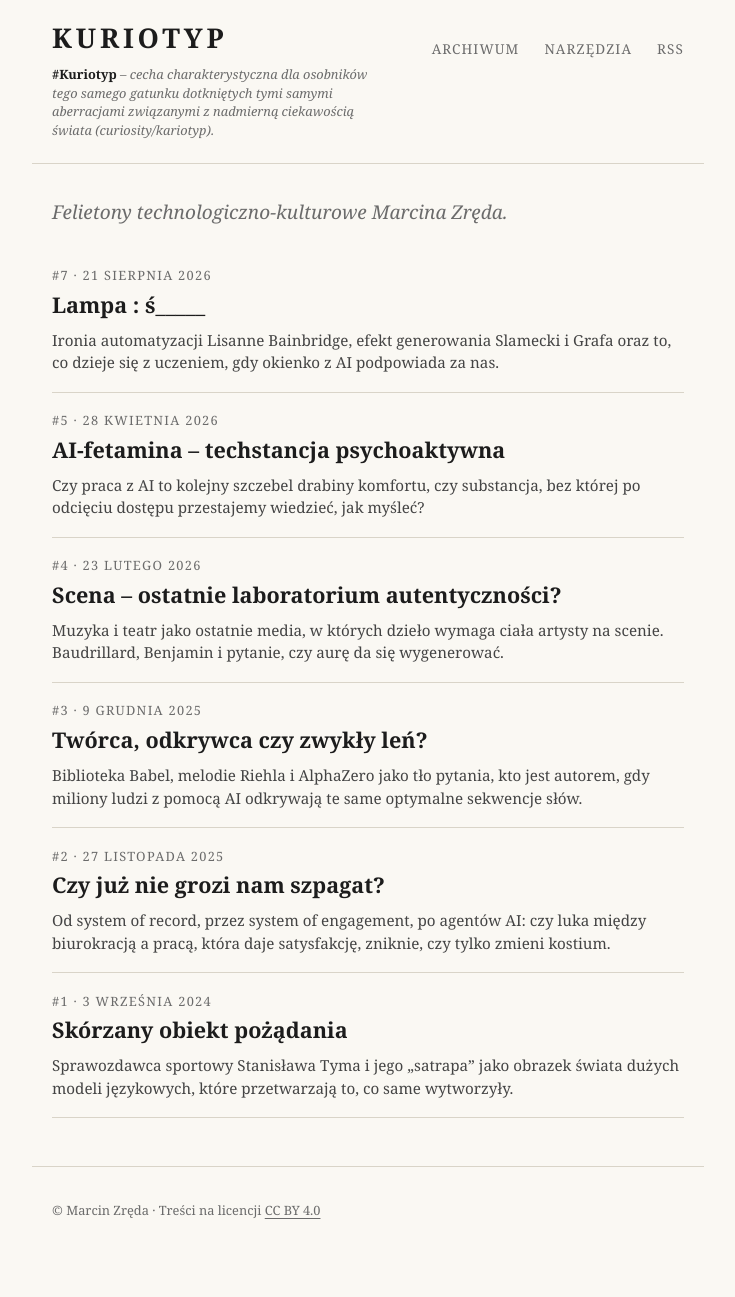
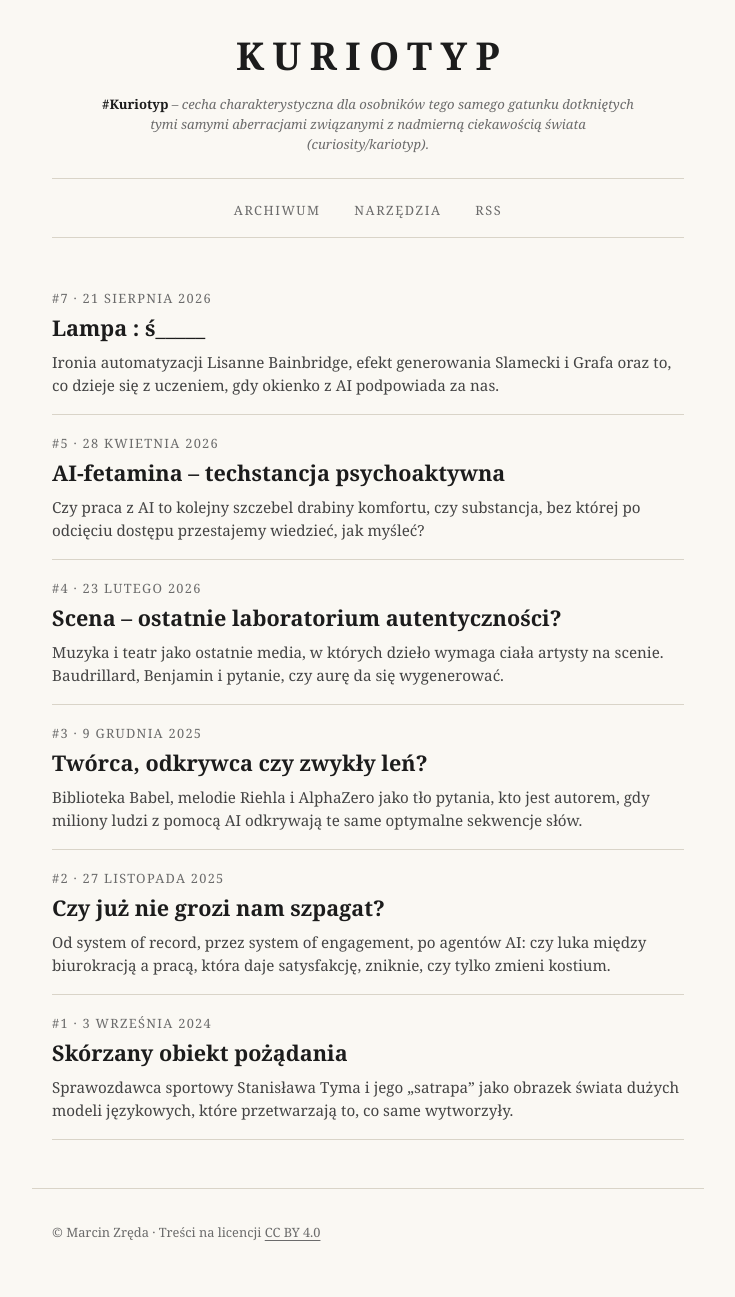
Before and after one commit to Kuriotyp/kuriotyp.github.io, a Jekyll site: the page built from index.md, in a window 1280 px wide. Shown: the whole page, without its empty margins (272-1007 px from the left). Built offline with Jekyll 4.4.1, drawn with Linux system fonts in a browser that asks for light colours; before the commit the page ends 1274 px from its top, so only the background shows below that.

Commit message:
Nowy układ nagłówka (wyśrodkowany, nawigacja pod spodem), usunięcie powtórzonego opisu, cache-busting CSS
Co-Authored-By: Claude Sonnet 5.5 <noreply@anthropic.com>
Claude-Session: https://claude.ai/code/session_01A9WPXobxy6Az6rGgvPJfrk

```diff
--- a/_layouts/default.html
+++ b/_layouts/default.html
@@ -4,7 +4,7 @@
   <meta charset="utf-8">
   <meta name="viewport" content="width=device-width, initial-scale=1">
   {% seo %}
-  <link rel="stylesheet" href="{{ '/assets/css/style.css' | relative_url }}">
+  <link rel="stylesheet" href="{{ '/assets/css/style.css' | relative_url }}?v={{ site.time | date: '%s' }}">
   {% feed_meta %}
 </head>
 <body>
--- a/assets/css/style.css
+++ b/assets/css/style.css
@@ -2,13 +2,12 @@
 * { box-sizing: border-box; }
 body { margin:0; background:var(--tlo); color:var(--tekst); font:19px/1.7 Georgia, "Times New Roman", serif; }
 a { color:inherit; text-decoration-color:var(--szary); text-underline-offset:3px; }
-.top { max-width:42rem; margin:0 auto; padding:1.5rem 1.25rem; display:flex; justify-content:space-between; align-items:flex-start; gap:1rem; border-bottom:1px solid var(--linia); }
-.brand { max-width:30rem; }
-.def { margin:.5rem 0 0; font-size:.8rem; line-height:1.45; color:var(--szary); font-style:italic; }
+.top { max-width:42rem; margin:0 auto; padding:2.25rem 1.25rem 0; text-align:center; }
+.logo { display:inline-block; font-size:2.4rem; font-weight:bold; text-decoration:none; letter-spacing:.22em; line-height:1; margin-right:-.22em; }
+.def { max-width:34rem; margin:1rem auto 0; font-size:.82rem; line-height:1.5; color:var(--szary); font-style:italic; }
 .def strong { font-style:normal; color:var(--tekst); }
-.logo { font-size:1.7rem; font-weight:bold; text-decoration:none; letter-spacing:.14em; line-height:1; }
-nav { white-space:nowrap; padding-top:.45rem; }
-nav a { margin-left:1.25rem; font-size:.85rem; text-transform:uppercase; letter-spacing:.08em; text-decoration:none; color:var(--szary); }
+nav { margin-top:1.5rem; padding:.8rem 0; border-top:1px solid var(--linia); border-bottom:1px solid var(--linia); }
+nav a { margin:0 .9rem; font-size:.8rem; text-transform:uppercase; letter-spacing:.12em; text-decoration:none; color:var(--szary); }
 nav a:hover { color:var(--tekst); }
 main, footer { max-width:42rem; margin:0 auto; padding:0 1.25rem; }
 main { padding-top:2rem; padding-bottom:3rem; }
@@ -30,4 +29,4 @@ main { padding-top:2rem; padding-bottom:3rem; }
 pre, code { font-family:ui-monospace, Menlo, monospace; font-size:.85rem; }
 pre { background:#efeadd; padding:1rem; overflow-x:auto; }
 footer { border-top:1px solid var(--linia); padding-top:1.25rem; padding-bottom:2.5rem; font-size:.8rem; color:var(--szary); }
-@media (max-width:600px){ .top{flex-direction:column} nav{padding-top:0} nav a{margin:0 1rem 0 0} body{font-size:17px} .post-head h1{font-size:1.7rem} }
+@media (max-width:600px){ body{font-size:17px} .logo{font-size:1.8rem} .post-head h1{font-size:1.7rem} }
--- a/index.md
+++ b/index.md
@@ -2,8 +2,6 @@
 layout: default
 title: Kuriotyp
 ---
-<p class="lead">Felietony technologiczno-kulturowe Marcina Zręda.</p>
-
 <ul class="archiwum">
 {% assign wpisy = site.posts | sort: "numer" | reverse %}
 {% for p in wpisy %}
```
